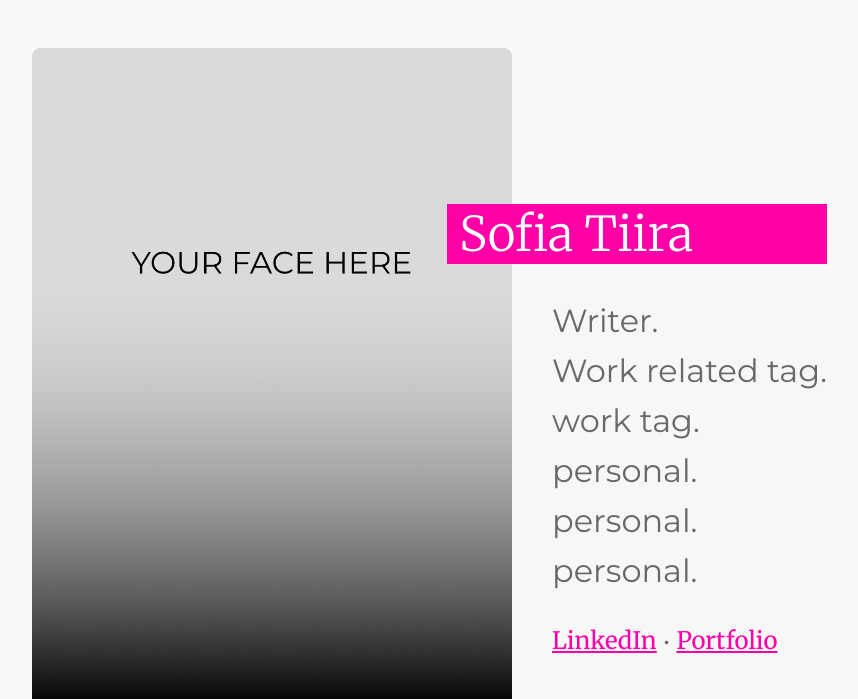
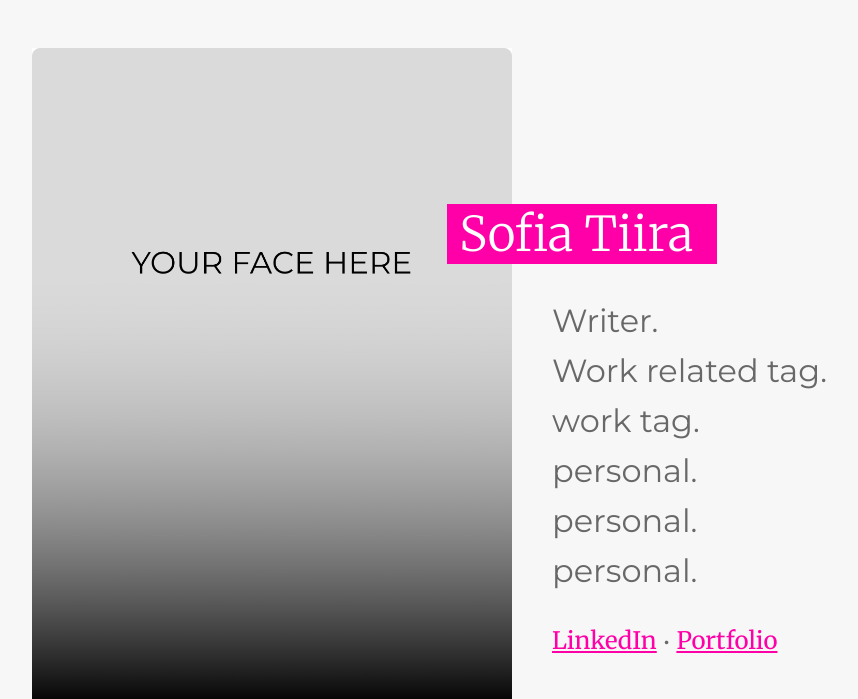
Before and after one commit to friendlyportfolios/sophiatiira, a plain HTML site: page index.html in a window 1280 px wide. Shown: the top 699 px of the page, without its empty margins (128-986 px from the left). Drawn offline with Linux system fonts and the light colour scheme.

Commit message:
width of title background

```diff
--- a/css/styles.css
+++ b/css/styles.css
@@ -33,7 +33,7 @@ body {
 	display: inline-block;
 	padding: 0 0 0 12px;
 	margin-left: -65px;
-    width: 368px;
+    width: 258px;
     background: #FF00A8;
     color: #fff;
     font-size: 48px;
```
